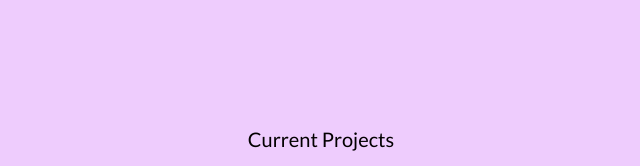
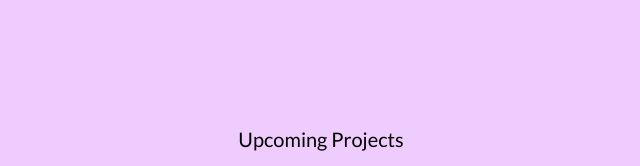
Before and after one commit to Kline199/portfolio-website, a plain HTML site: page work.html in a window 1280 px wide. Shown: the top 166 px of the page, 319-959 px from the left. Drawn offline with nearby package versions, Linux system fonts and the light colour scheme.

Commit message:
Update work.html

```diff
--- a/work.html
+++ b/work.html
@@ -27,7 +27,7 @@
                   </nav>
                 </header>
                 <section>
-                    <h1>Current Projects</h1>
+                    <h1>Upcoming Projects</h1>
                     <div class="grid">
                         <div class="grid__item">
                             <h2>SmplyCroissant</h2>
```
